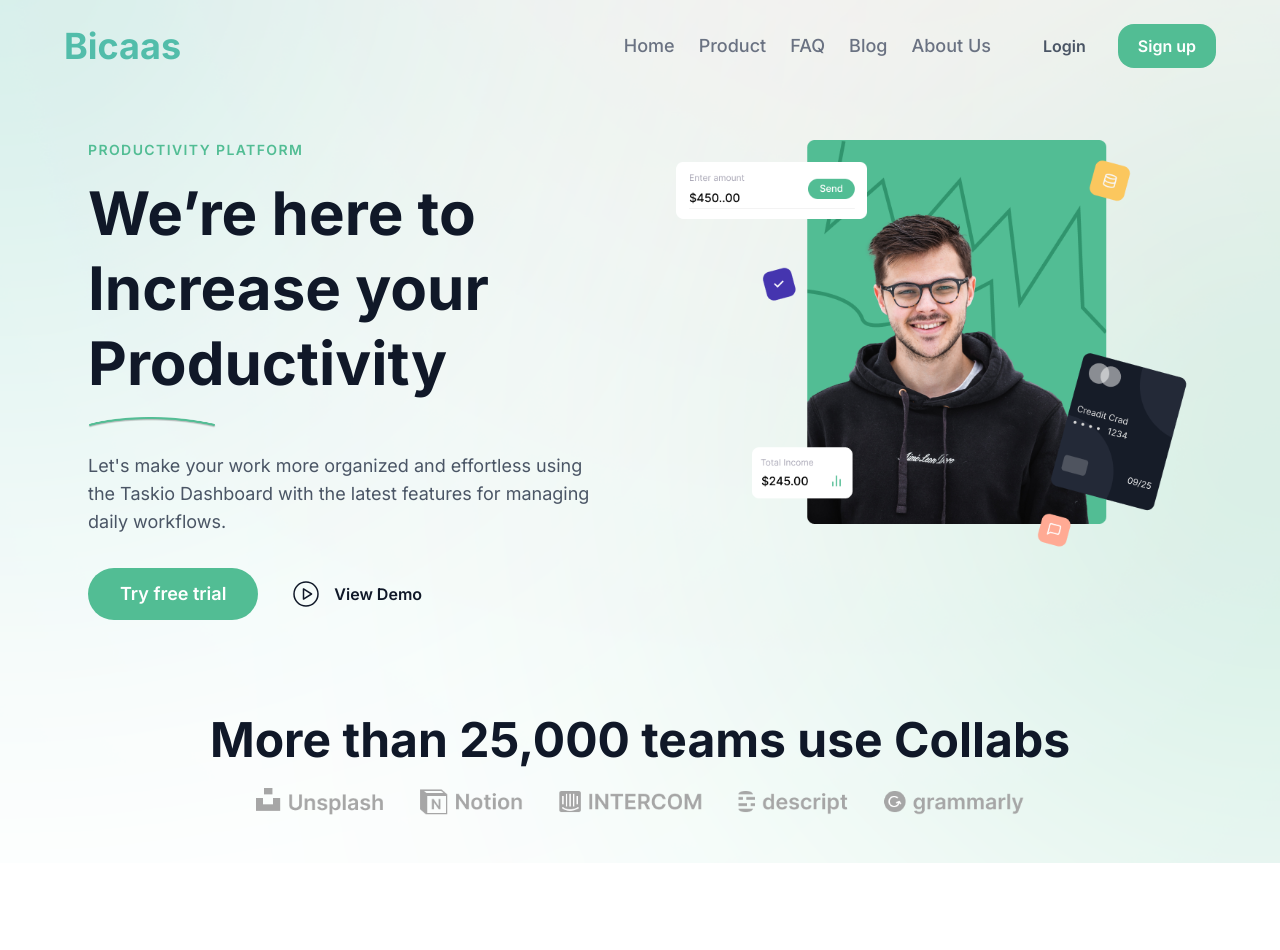
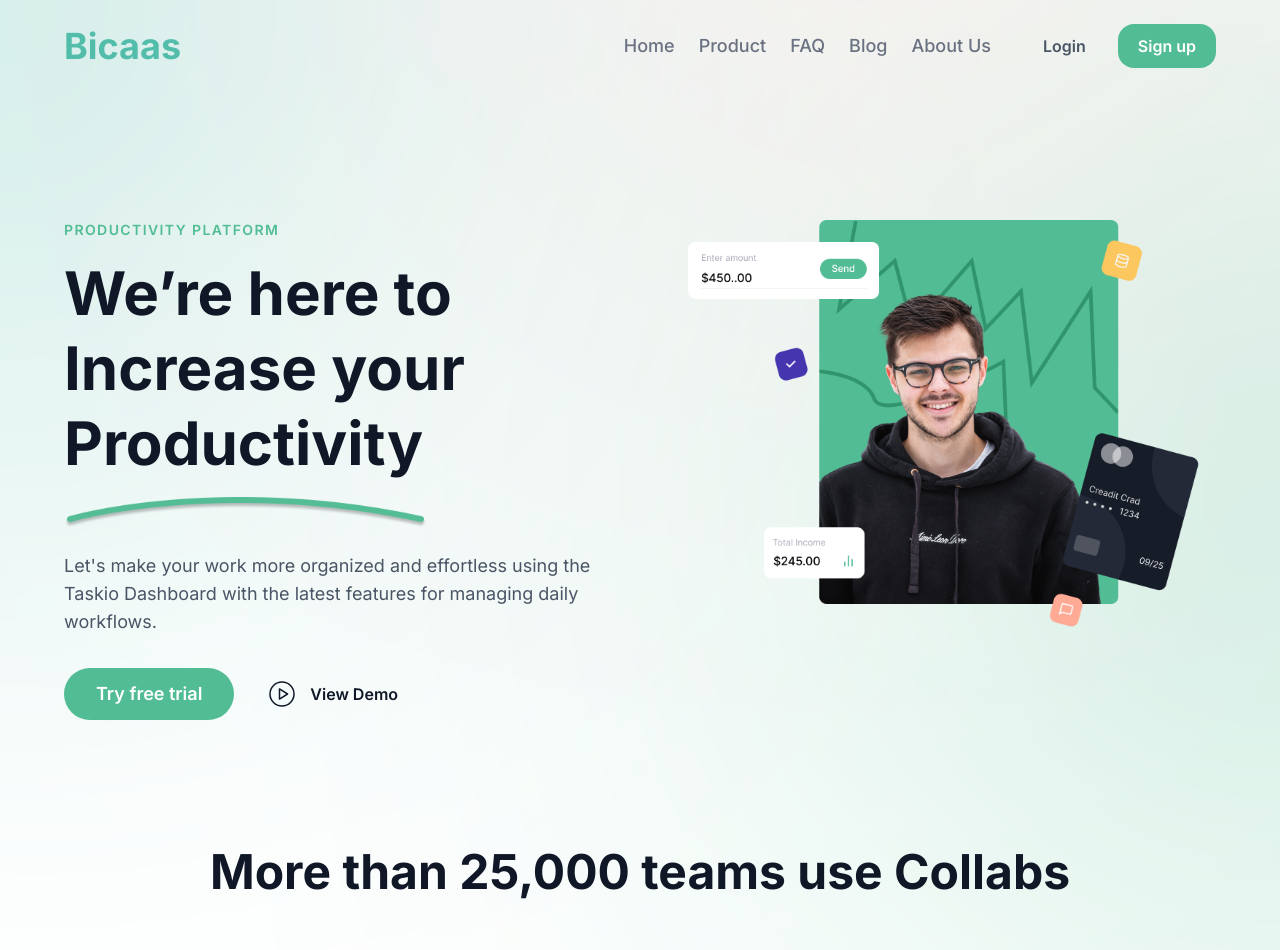
Before and after one commit to MKBob/demo-landing-page, a React app: page / in a window 1280 px wide. Shown: the top 950 px of the page. Before the commit the page ends 863 px from the top, so only its background shows below. Built offline with nearby package versions, Linux system fonts and the light colour scheme; the HTML template or start-up script is replaced by a standard one.

Commit message:
file-update

```diff
--- a/src/components/Footer.jsx
+++ b/src/components/Footer.jsx
@@ -3,7 +3,7 @@ import logo from "../components/images/logo.png"
 
 const Footer = () => {
     return (
-        <footer className="flex flex-col items-center justify-center gap-6 px-4 py-12 text-center">
+        <footer className="flex flex-col items-center justify-center gap-14 px-4 text-center">
             <p className='text-3xl font-bold text-gray-900 sm:text-4xl lg:text-5xl'>
                 More than 25,000 teams use Collabs
             </p>
--- a/src/components/Home.jsx
+++ b/src/components/Home.jsx
@@ -4,13 +4,13 @@ import line from "../components/images/line.png"
 import HomeButtons from './HomeButtons'
 const Home = () => {
     return (
-        <section className='mx-auto flex w-full max-w-6xl flex-col-reverse items-center gap-10 py-12 sm:px-6 md:flex-row md:items-start lg:gap-16'>
+        <section className='mx-auto flex w-full max-w-6xl flex-col-reverse items-center gap-10 py-32 sm:px-0 md:flex-row md:items-start lg:gap-16'>
             <div className='w-full md:w-1/2'>
                 <p className='text-sm font-semibold uppercase tracking-widest text-[#52BD94]'>Productivity Platform</p>
                 <h1 className='mt-4 text-4xl font-bold leading-tight text-gray-900 sm:text-5xl lg:text-6xl'>
                     We’re here to <br className='hidden sm:block' /> Increase your <br /> Productivity
                 </h1>
-                <div className='mt-4 w-24 sm:w-32'>
+                <div className='mt-4 w-24 sm:w-2/3'>
                     <img src={line} alt='line accent' className='w-full' />
                 </div>
                 <p className='mt-6 text-base text-gray-600 sm:text-lg'>
```
